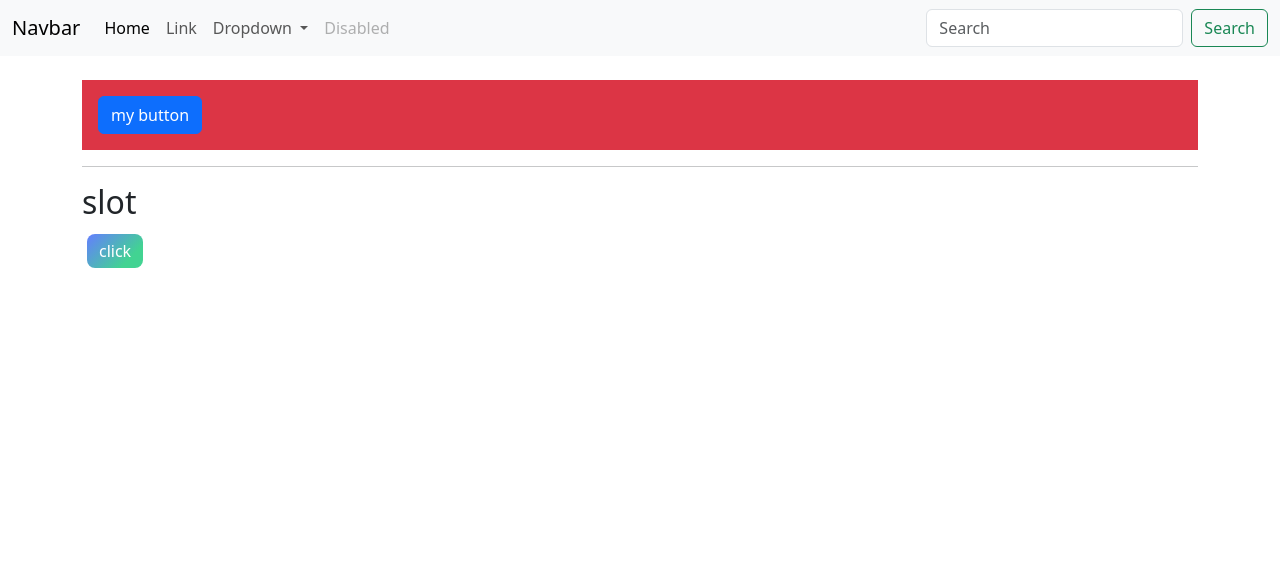
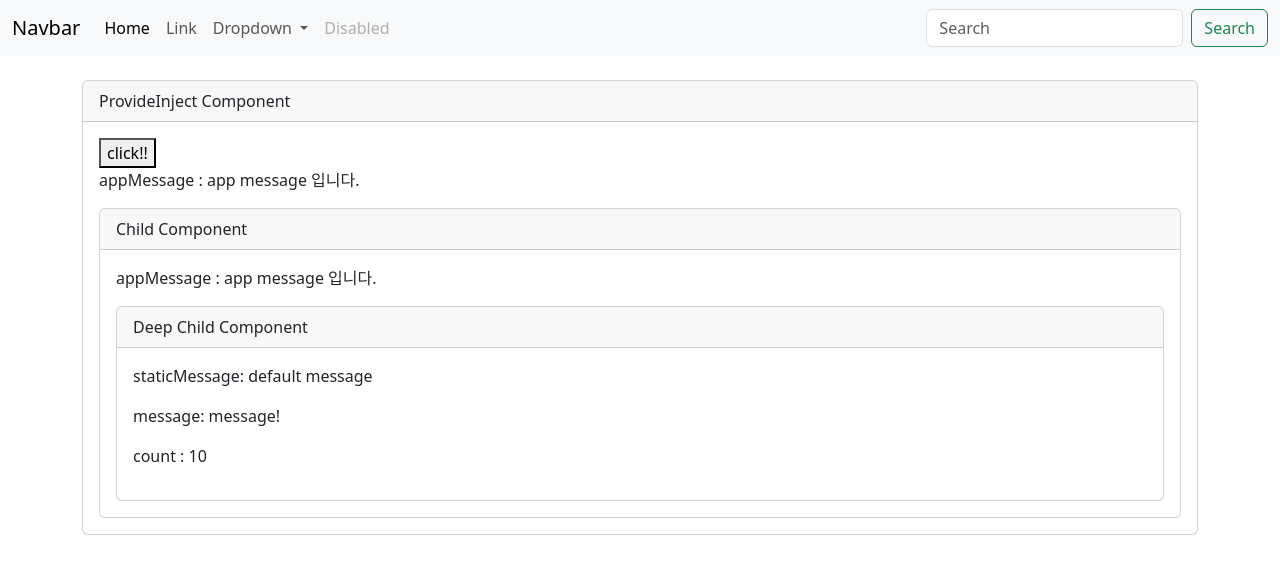
Before and after one commit to codedot28/vueReview, a Vue app: page / in a window 1280 px wide. Shown: the top 574 px of the page. Built offline with nearby package versions, Linux system fonts and the light colour scheme.

Commit message:
inject, provide

```diff
--- /dev/null
+++ b/src/components/Child.vue
@@ -0,0 +1,25 @@
+<template>
+  <div class="card">
+    <div class="card-header">Child Component</div>
+    <div class="card-body">
+      <p>appMessage : {{ appMessage }}</p>
+      <DeepChild></DeepChild>
+    </div>
+  </div>
+</template>
+
+<script>
+import { inject } from 'vue';
+import DeepChild from './DeepChild.vue';
+export default {
+  components: {
+    DeepChild
+  },
+  setup() {
+    const appMessage = inject('app-message');
+    return { appMessage };
+  }
+};
+</script>
+
+<style lang="scss" scoped></style>
--- /dev/null
+++ b/src/components/DeepChild.vue
@@ -0,0 +1,28 @@
+<template>
+  <div class="card">
+    <div class="card-header">Deep Child Component</div>
+    <div class="card-body">
+      <p>staticMessage: {{ staticMessage }}</p>
+      <p>message: {{ message }}</p>
+      <p>count : {{ count }}</p>
+    </div>
+  </div>
+</template>
+
+<script>
+import { inject } from 'vue';
+
+export default {
+  setup() {
+    const staticMessage = inject('static-message', 'default message');
+    const { message, updateMessage } = inject('message');
+    updateMessage('!');
+    message.value = message.value + '!';
+    const count = inject('count');
+
+    return { staticMessage, message, count };
+  }
+};
+</script>
+
+<style lang="scss" scoped></style>
--- /dev/null
+++ b/src/components/ProvideInject.vue
@@ -0,0 +1,38 @@
+<template>
+  <div class="container py-4">
+    <div class="card">
+      <div class="card-header">ProvideInject Component</div>
+      <div class="card-body">
+        <button @click="count++">click!!</button>
+        <p>appMessage : {{ appMessage }}</p>
+        <Child></Child>
+      </div>
+    </div>
+  </div>
+</template>
+
+<script>
+import { inject, provide, readonly, ref } from 'vue';
+import Child from './Child.vue';
+export default {
+  components: {
+    Child
+  },
+  setup() {
+    const staticMessage = 'static message';
+    const message = ref('message');
+    const updateMessage = (appendMessage) => {
+      message.value = message.value + appendMessage;
+    };
+    const count = ref(10);
+    // provide('static-message', staticMessage);
+    provide('message', { message: readonly(message), updateMessage });
+    provide('count', count);
+
+    const appMessage = inject('app-message');
+    return { staticMessage, message, count, appMessage };
+  }
+};
+</script>
+
+<style lang="scss" scoped></style>
--- a/src/components/TheView.vue
+++ b/src/components/TheView.vue
@@ -1,31 +1,20 @@
 <template>
   <main>
-    <div class="container py-4">
-      <MyButton @click="sayHello"></MyButton>
-      <hr />
-      <h2>slot</h2>
-      <FancyButton>click</FancyButton>
-    </div>
+    <ProvideInject></ProvideInject>
   </main>
 </template>
 
 <script>
-import MyButton from './MyButton.vue';
-import FancyButton from './FancyButton.vue';
+import ProvideInject from './ProvideInject.vue';
 
 export default {
   components: {
-    MyButton,
-    FancyButton,
+    ProvideInject
   },
   setup() {
-    const sayHello = () => {
-      alert('hello');
-    }
-
-    return { sayHello }
+    return {};
   }
-}
+};
 </script>
 
 <style lang="scss" scoped></style>
--- a/src/main.js
+++ b/src/main.js
@@ -7,6 +7,8 @@
 
 // app.component('AppCard', AppCard);
 
+app.provide('app-message', 'app message 입니다.');
+
 app.mount('#app'); //createApp: vue인스턴스를 생성하는 메서드
 
 import 'bootstrap/dist/js/bootstrap.js';
```
Also changed, not shown: src/components/Example.vue (added, +31 -0 lines).
